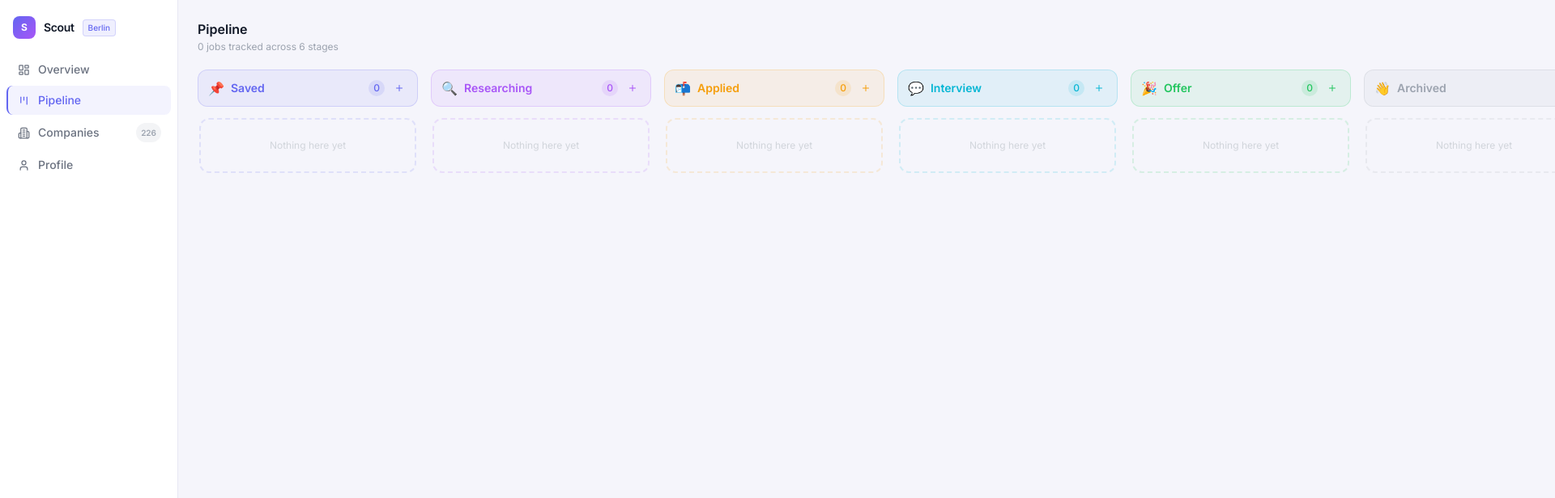
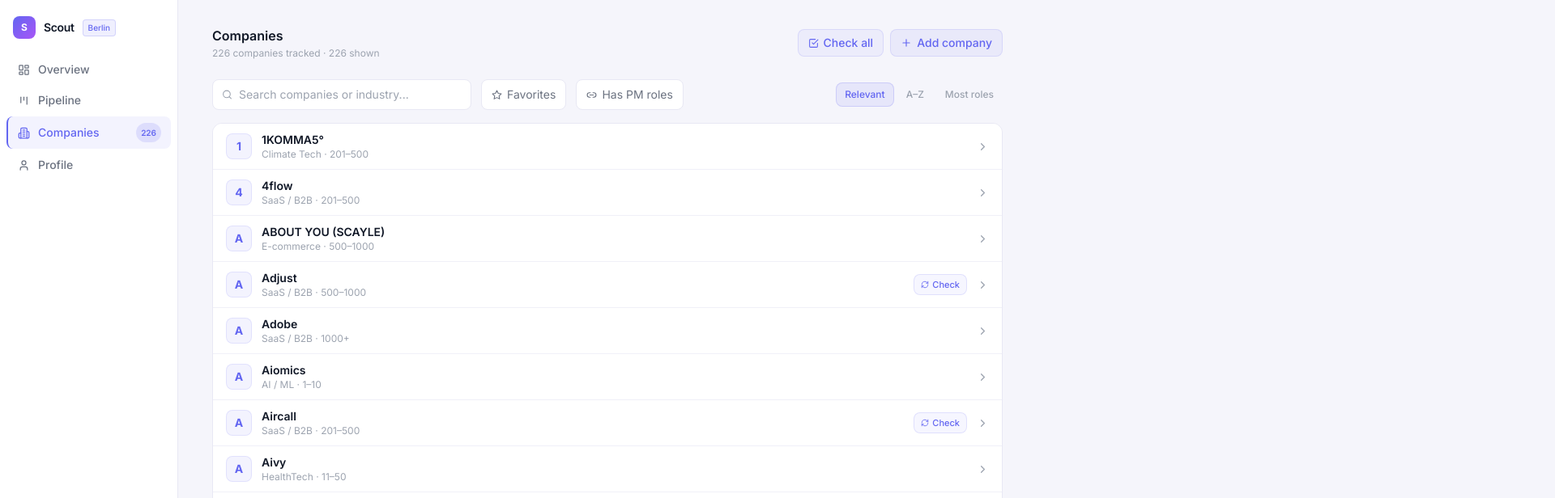
Before and after one commit to bianakl/berlin-jobhunt, a React (Vite) app: page / in a window 1280 px wide. Shown: the top 616 px of the page at 81% size, 1920 px wide, since content can reach past the window. Built offline with nearby package versions, Linux system fonts and the light colour scheme.

Commit message:
Set companies as default view
Co-Authored-By: Claude Sonnet 4.6 <noreply@anthropic.com>

```diff
--- a/src/App.jsx
+++ b/src/App.jsx
@@ -41,7 +41,7 @@ export default function App() {
   const [profile, setProfile] = useLocalStorage('scout-profile-v4', defaultProfile);
   const [streakData, setStreakData] = useLocalStorage('scout-streak-v4', null);
   const [achievements, setAchievements] = useLocalStorage('scout-achievements-v4', []);
-  const [activeView, setActiveView] = useState('pipeline');
+  const [activeView, setActiveView] = useState('companies');
   const [jobModal, setJobModal] = useState({ open: false, job: null });
   const [companyModal, setCompanyModal] = useState({ open: false, company: null });
 
```
